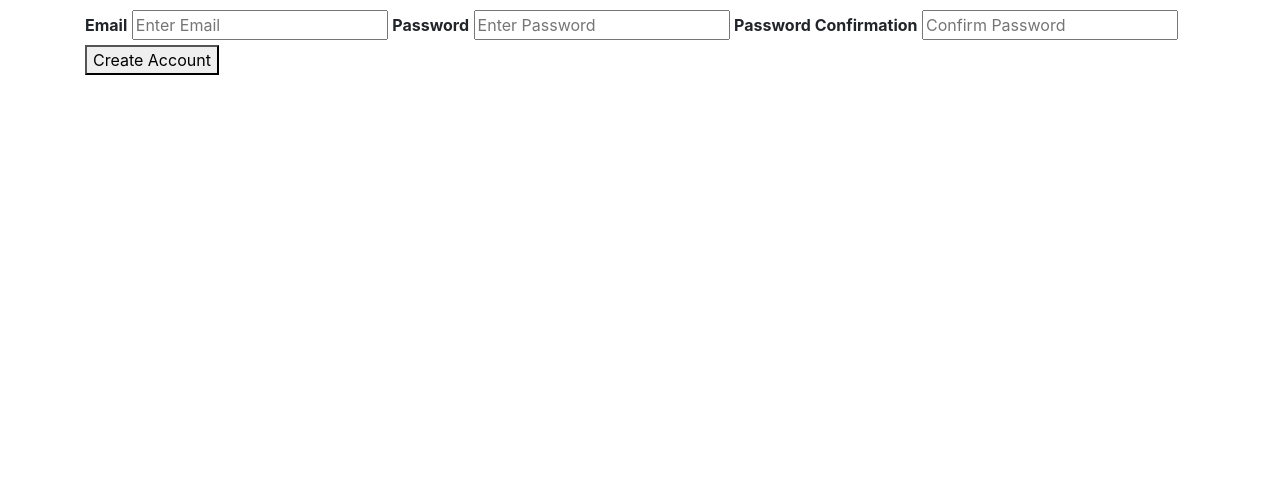
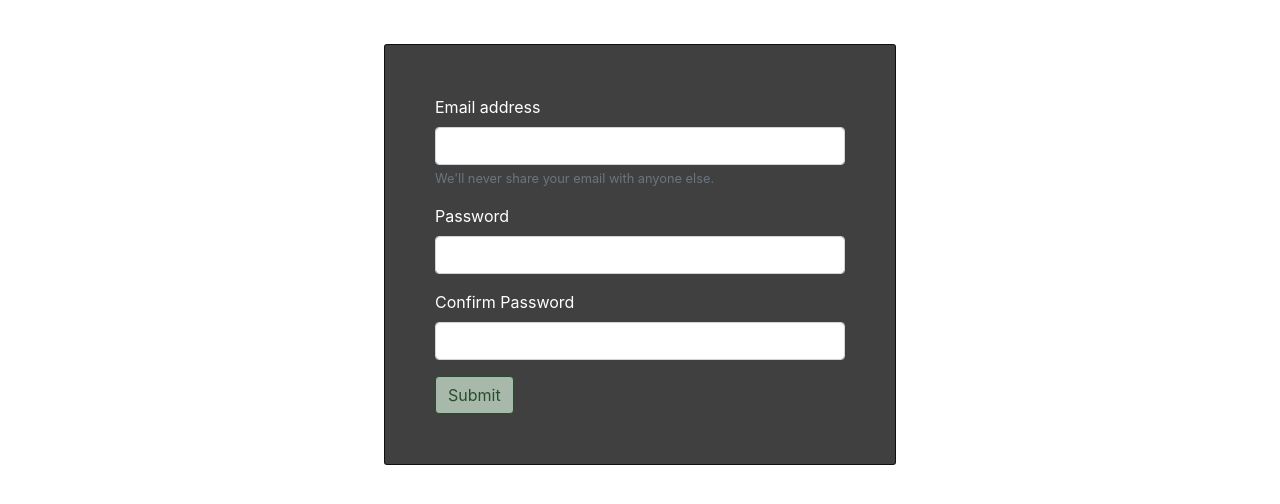
Before and after one commit to pvallerie/spots-client, a website built with webpack: page index.html in a window 1280 px wide. Both pictures are taken after a click on the link "Create Account". Shown: the part 56-560 px from the top of the page. Built offline with nearby package versions, Linux system fonts and the light colour scheme; a web font is replaced by a local one.

Commit message:
Format sign up form

```diff
--- a/assets/scripts/auth/ui.js
+++ b/assets/scripts/auth/ui.js
@@ -8,6 +8,8 @@ const resetForms = function () {
 
 // successes:
 const onSignUpSuccess = function (response) {
+  $('#sign-up-form').hide()
+  $('#sign-in-form').show()
   $('#unauthenticated-message').text('Account created!')
   resetForms()
 }
--- a/assets/styles/index.scss
+++ b/assets/styles/index.scss
@@ -90,7 +90,7 @@ transition: color 0.15s ease-in-out, background-color 0.15s ease-in-out, border-
   // margin-left: 0.1rem;
 }
 
-#sign-in-form {
+.auth-form {
 display: block;
 background-color: $transparent-black;
 border: 1px solid $transparent-black;
--- a/index.html
+++ b/index.html
@@ -32,7 +32,25 @@
 
         <p id="unauthenticated-message"></p>
 
-        <form id="sign-up-form" class="container">
+
+        <form id="sign-up-form" class="auth-form">
+          <div class="form-group">
+            <label for="email">Email address</label>
+            <input type="email" class="form-control" id="exampleInputEmail1" aria-describedby="emailHelp" name="credentials[email]" required>
+            <small id="emailHelp" class="form-text text-muted">We'll never share your email with anyone else.</small>
+          </div>
+          <div class="form-group">
+            <label for="password">Password</label>
+            <input type="password" class="form-control" id="exampleInputPassword1" name="credentials[password]" required>
+          </div>
+          <div class="form-group">
+            <label for="password-confirmation">Confirm Password</label>
+            <input type="password" class="form-control" id="exampleInputPassword1" name="credentials[password_confirmation]" required>
+          </div>
+          <button type="submit" class="btn btn-primary auth-button">Submit</button>
+        </form>
+
+        <!-- <form id="sign-up-form" class="container">
           <label for="email"><b>Email</b></label>
           <input type="text" placeholder="Enter Email" name="credentials[email]" required>
 
@@ -43,9 +61,9 @@
           <input type="password" placeholder="Confirm Password" name="credentials[password_confirmation]" required>
 
           <button type="submit">Create Account</button>
-        </form>
+        </form> -->
 
-        <form id="sign-in-form">
+        <form id="sign-in-form" class="auth-form">
           <div class="form-group">
             <label for="email">Email address</label>
             <input type="email" class="form-control" id="exampleInputEmail1" aria-describedby="emailHelp" name="credentials[email]" required>
```
